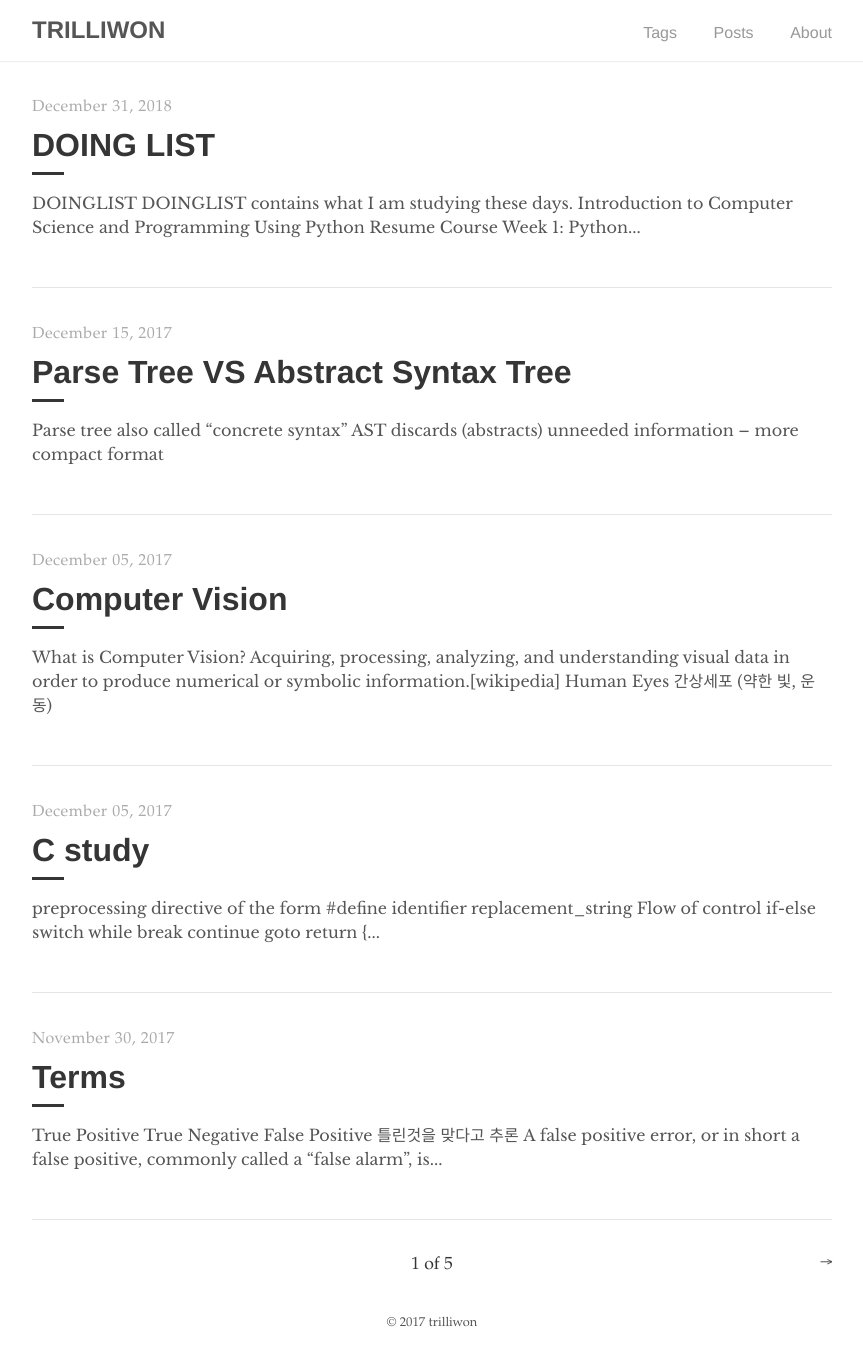
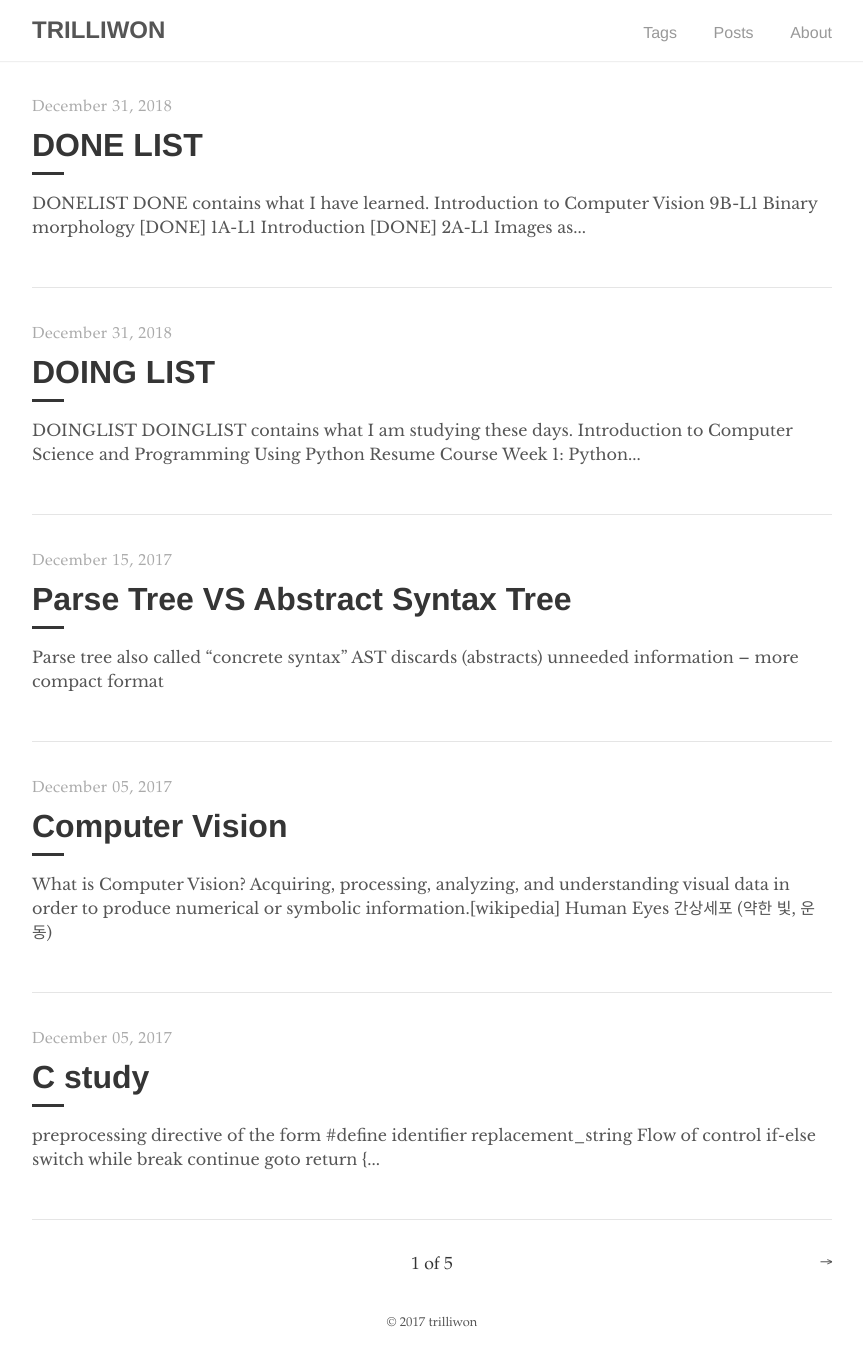
Before and after one commit to trilliwon/ABL, a Jekyll site: the page built from index.html, in a window 1280 px wide. Shown: the whole page, without its empty margins (208-1071 px from the left). Built offline with Jekyll 4.4.1, drawn with Linux system fonts in a browser that asks for light colours; nearby versions of some CDN libraries; the list of posts is cut into pages by our own code.

Commit message:
Mon Dec 25 13:40:05 KST 2017

```diff
--- a/_posts/2017-12-10-doing-list.md
+++ b/_posts/2017-12-10-doing-list.md
@@ -25,6 +25,9 @@ tag: [Doing List]
 >> ## Final Exam [TODO]
 
 ---
+
+# [Calculus One](https://www.coursera.org/learn/calculus1)
+# [How to Learn Math: For Students](https://lagunita.stanford.edu/courses/Education/EDUC115-S/Spring2014/info)
 
 # [Engineering: CS1 - SELF PACED Compilers](https://lagunita.stanford.edu/courses/Engineering/Compilers/Fall2014)
 
--- /dev/null
+++ b/_posts/2017-12-10-done-list.md
@@ -0,0 +1,26 @@
+---
+layout: post
+title:  "DONE LIST"
+date:   2018-12-31 24:00:00 +0900
+tag: [Done List]
+---
+
+# DONELIST
+
+> DONE contains what I have learned.
+
+# [Introduction to Computer Vision](https://www.udacity.com/course/introduction-to-computer-vision--ud810)
+
+>## 9B-L1	Binary morphology	 [DONE]
+>## 1A-L1 Introduction [DONE]
+>## 2A-L1 Images as functions [DONE]
+>## 2A-L2 Filtering [DONE]
+>## 2A-L3 Linearity and convolution [DONE]
+>## 2A-L4 Filters as templates [DONE]
+>## 2A-L5 Edge detection: Gradients [DONE]
+>## 2A-L6 Edge detection: 2D operators [DONE]
+>## 2B-L1 Hough transform: Lines [DONE]
+>## 2B-L2 Hough transform: Circles [DONE]
+>## 2B-L3 Generalized Hough transform [DONE]
+
+---
```
Also changed, not shown: other parts of _posts/2017-12-10-doing-list.md (+0 -16 lines).
